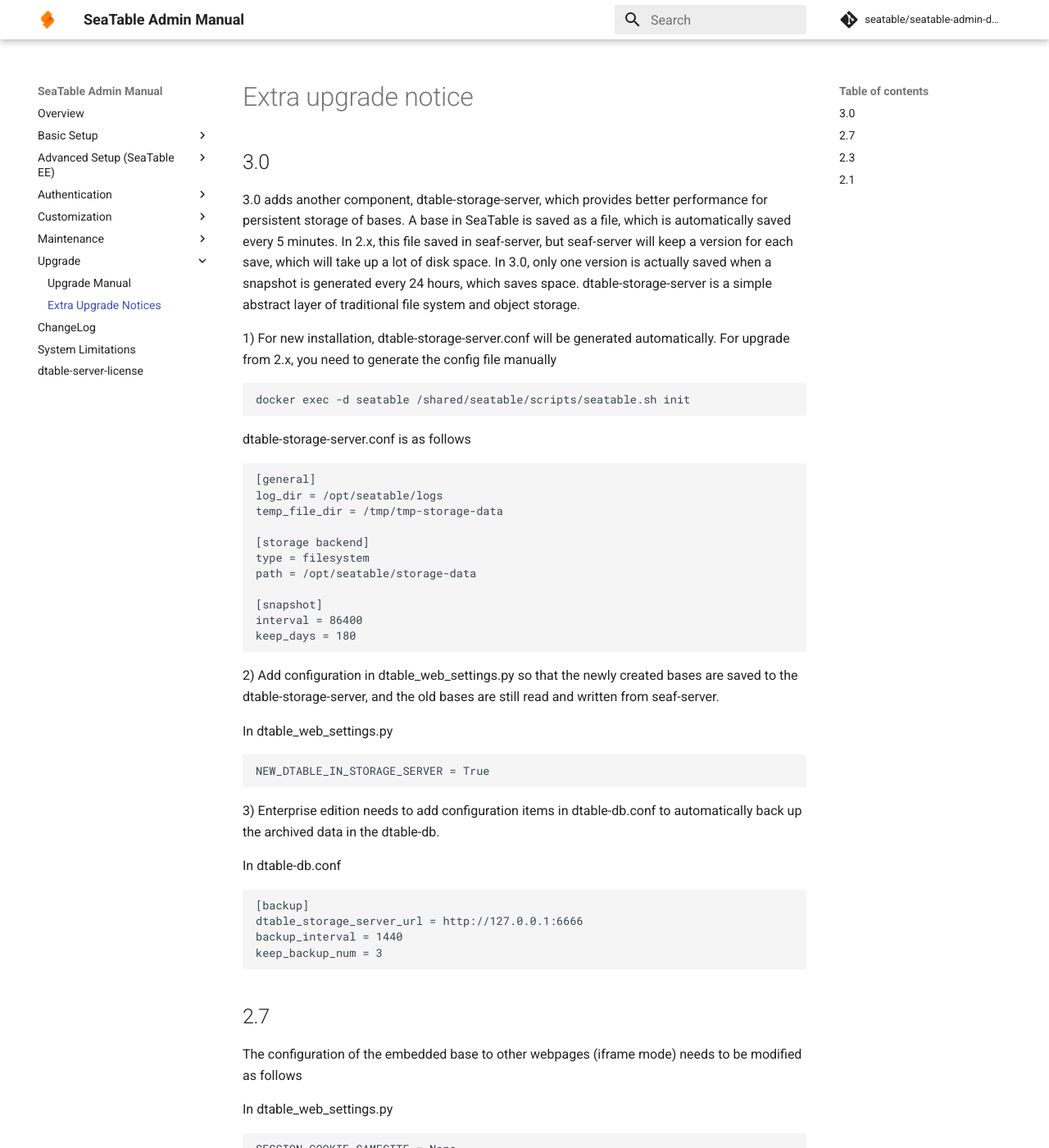
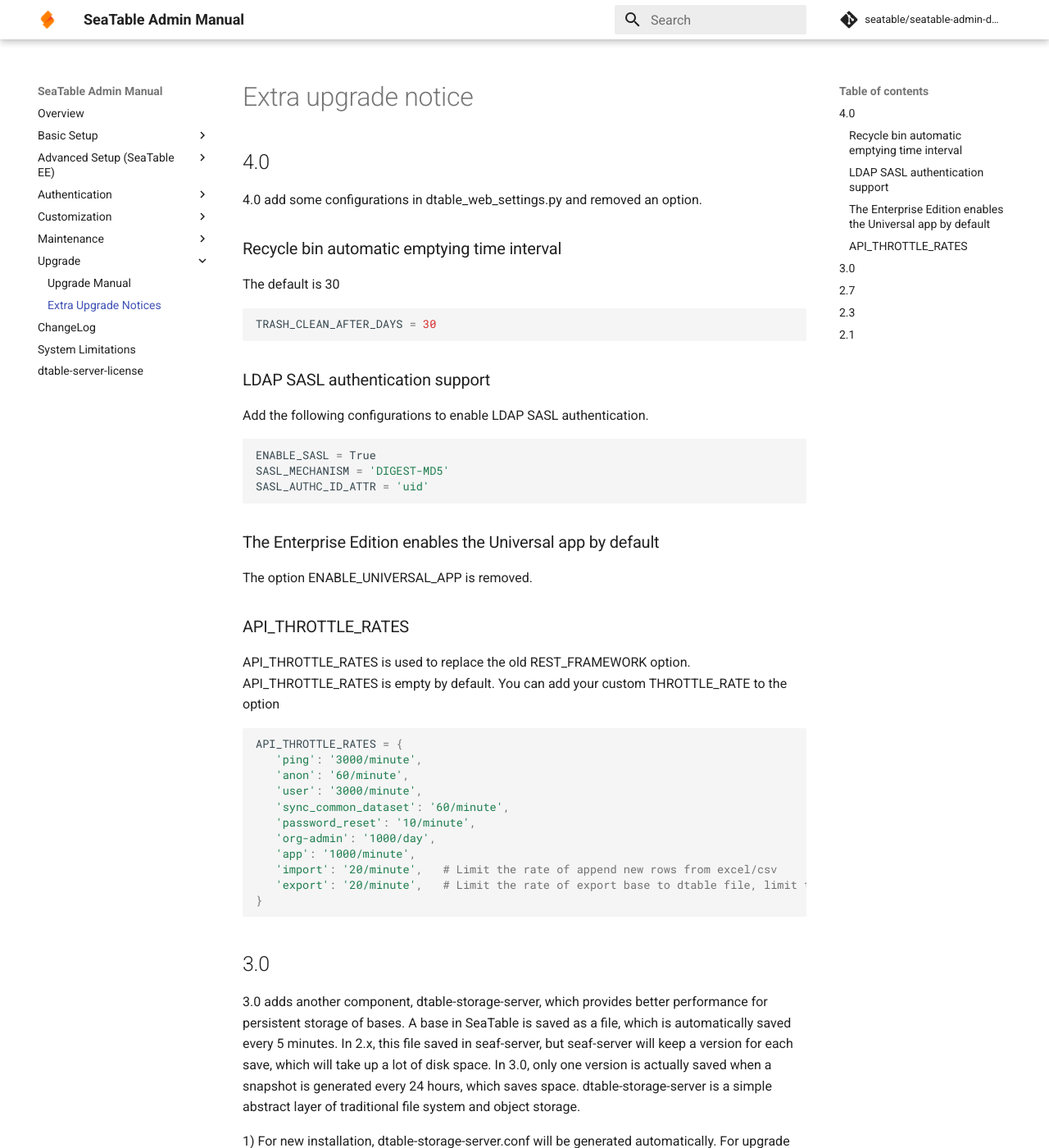
Before and after one commit to seatable/seatable-admin-docs, an MkDocs documentation site: the page built from manual/upgrade/extra-upgrade-notice.md, in a window 1280 px wide and 1400 px high. Shown: the whole window at 82% size. Built offline with MkDocs 1.6.1 and Material for MkDocs 9.7.7, drawn with Linux system fonts in a browser that asks for light colours; comment, search, counter and statistics services are not loaded.

Commit message:
update extra-upgrade-notice.md

````diff
--- a/manual/upgrade/extra-upgrade-notice.md
+++ b/manual/upgrade/extra-upgrade-notice.md
@@ -1,4 +1,48 @@
 # Extra upgrade notice
+
+## 4.0
+
+4.0 add some configurations in dtable_web_settings.py and removed an option.
+
+### Recycle bin automatic emptying time interval
+
+The default is 30
+
+```python
+TRASH_CLEAN_AFTER_DAYS = 30
+```
+
+### LDAP SASL authentication support
+
+Add the following configurations to enable LDAP SASL authentication.
+
+```python
+ENABLE_SASL = True
+SASL_MECHANISM = 'DIGEST-MD5'
+SASL_AUTHC_ID_ATTR = 'uid'
+```
+
+### The Enterprise Edition enables the Universal app by default
+
+The option ENABLE_UNIVERSAL_APP is removed.
+
+### API_THROTTLE_RATES
+
+API_THROTTLE_RATES is used to replace the old REST_FRAMEWORK option. API_THROTTLE_RATES is empty by default. You can add your custom THROTTLE_RATE to the option
+
+```python
+API_THROTTLE_RATES = {
+   'ping': '3000/minute',
+   'anon': '60/minute',
+   'user': '3000/minute',
+   'sync_common_dataset': '60/minute',
+   'password_reset': '10/minute',
+   'org-admin': '1000/day',
+   'app': '1000/minute',
+   'import': '20/minute',   # Limit the rate of append new rows from excel/csv
+   'export': '20/minute',   # Limit the rate of export base to dtable file, limit the rate of export view or table to excel
+}
+```
 
 ## 3.0
 
````
